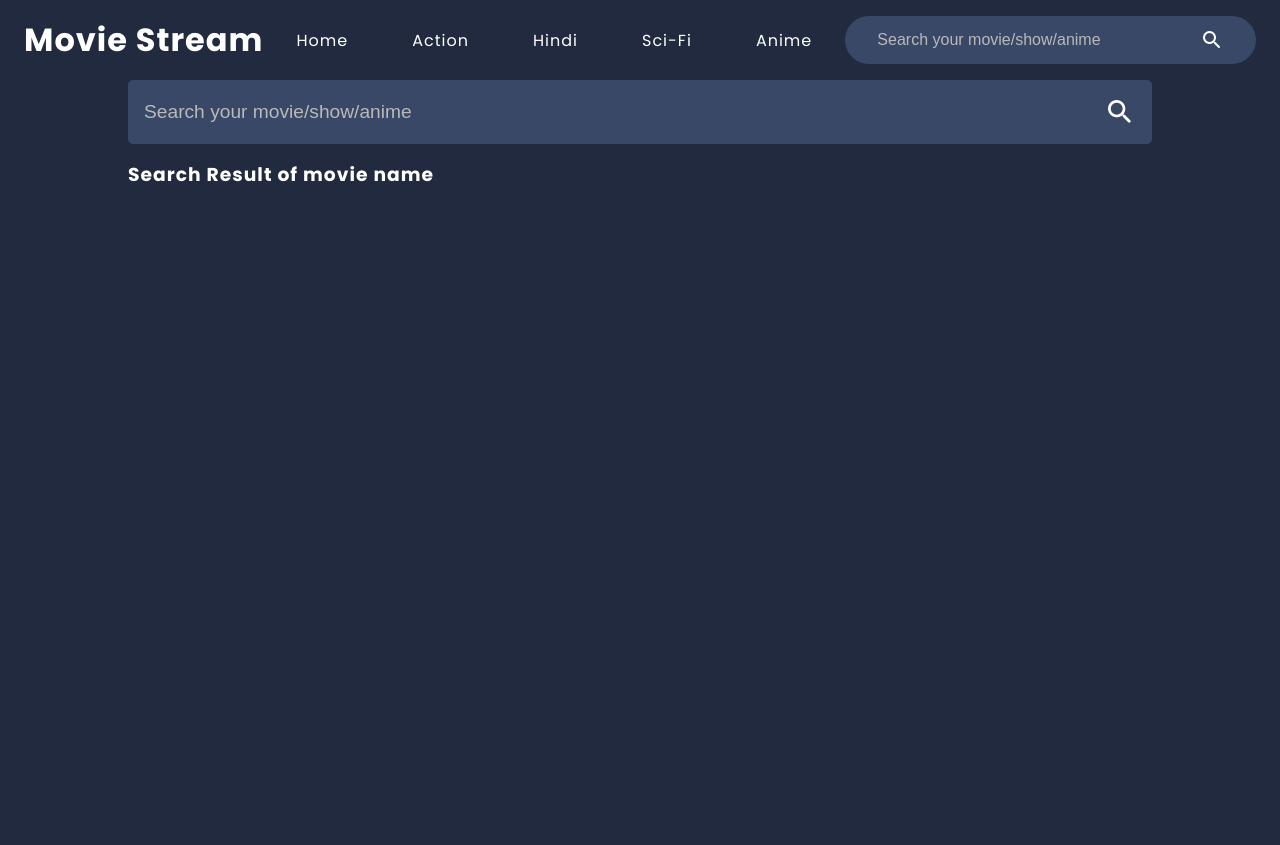
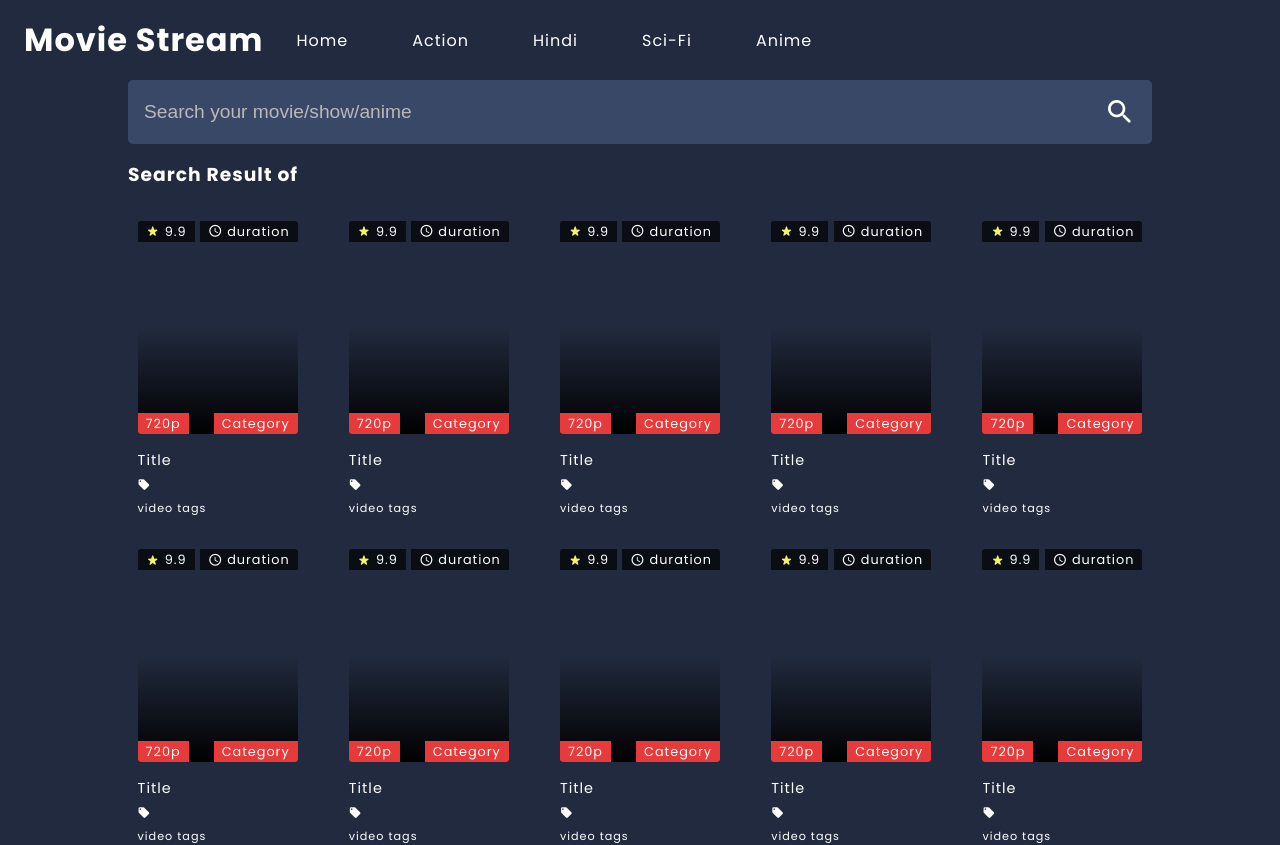
Before and after one commit to Rajeev-Paswan/streamy, a React (Vite) app: page /search in a window 1280 px wide. Before the commit the page ends 800 px from the top, so only its background shows below. Built offline with nearby package versions, Linux system fonts and the light colour scheme.

Commit message:
search update

```diff
--- a/src/components/Header.jsx
+++ b/src/components/Header.jsx
@@ -13,9 +13,20 @@ function Header() {
         <span className="item">Sci-Fi</span>
         <span className="item">Anime</span>
       </div>
-      <form className="nav_bar search_container flex" action="/search" method="get">
+      <form
+        className="nav_bar search_container flex"
+        action="/search"
+        method="get"
+      >
         <div className="search_child_container flex flex-aln-center">
-                    <input type="text" id="search" placeholder="Search your movie/show/anime" name="q" required />
+          <input
+            type="text"
+            id="search"
+            placeholder="Search your movie/show/anime"
+            name="q"
+            autoComplete="off"
+            required
+          />
           <button id="search_btn flex" type="submit">
             <span className="material-icons-round flex">search</span>
           </button>
--- a/src/components/Result.jsx
+++ b/src/components/Result.jsx
@@ -1,13 +1,22 @@
 import "../css/Result.css";
+import { useState } from "react";
 import Searchbox from "./Searchbox";
+import ResultCard from "./ResultCard";
 
 const Result = () => {
+  const [movieName, setMovieName] = useState(location.search.split("?q=")[1]);
+  function renderCardLoop() {
+    let cards = [];
+    for (let i = 0; i < 10; i++) {
+      cards.push(<ResultCard key={i} />);
+    }
+    return cards;
+  }
   return (
     <div className="results">
-
-      <Searchbox className="search_container"/>
-      <h3 className="search_msg">Search Result of movie name</h3>
-
+      <Searchbox className="search_container" fun={setMovieName} />
+      <h3 className="search_msg">Search Result of {movieName} </h3>
+      <div className="result_cards">{renderCardLoop()}</div>
     </div>
   );
 };
--- a/src/components/ResultCard.jsx
+++ b/src/components/ResultCard.jsx
@@ -1,6 +1,5 @@
 function ResultCard(props) {
   return (
-    <div className="result_cards">
     <a className="video_card" href="">
       <div className="video_showcase">
         <div className="linear_gradient"></div>
@@ -25,7 +24,6 @@ function ResultCard(props) {
         </div>
       </div>
     </a>
-    </div>
   );
 }
 
--- a/src/components/Searchbox.jsx
+++ b/src/components/Searchbox.jsx
@@ -1,11 +1,12 @@
 import "../css/Searchbox.css";
 import { useNavigate } from "react-router-dom";
 
-const Searchbox = props => {
+const Searchbox = (props) => {
   const navigator = useNavigate();
   function getResults(e) {
     e.preventDefault();
     navigator("/search?q=" + e.target.search.value);
+    props.fun && props.fun((name) => (name = location.search.split("?q=")[1]));
   }
 
   return (
--- a/src/css/Header.css
+++ b/src/css/Header.css
@@ -21,6 +21,7 @@
 }
 
 .nav_bar.search_container {
+    visibility: hidden;
     padding: 0 2rem;
     border-radius: 9rem;
     position: relative;
--- a/src/css/Result.css
+++ b/src/css/Result.css
@@ -8,8 +8,9 @@
 }
 
 .result_cards {
-    display: flex;
-    flex-wrap: wrap;
+    display: grid;
+    grid-template-columns: repeat(5, 1fr);
+    place-items: center;
     gap: 2rem;
 }
 
--- a/src/css/index.css
+++ b/src/css/index.css
@@ -20,7 +20,7 @@
 
 body,
 html {
-  width: 100vw;
+  width: 100%;
   height: 100vh;
   background-color: var(--color-2);
   color: #fff;
@@ -35,8 +35,8 @@ a {
 
 input,
 button {
-    border: none;
-    outline: none;
+  border: none;
+  outline: none;
 }
 
 .material-icons-round {
```
Lines whose indentation alone changed are shown as unchanged.
